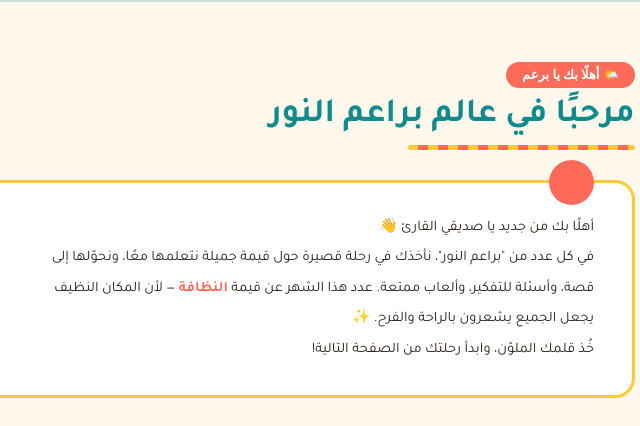
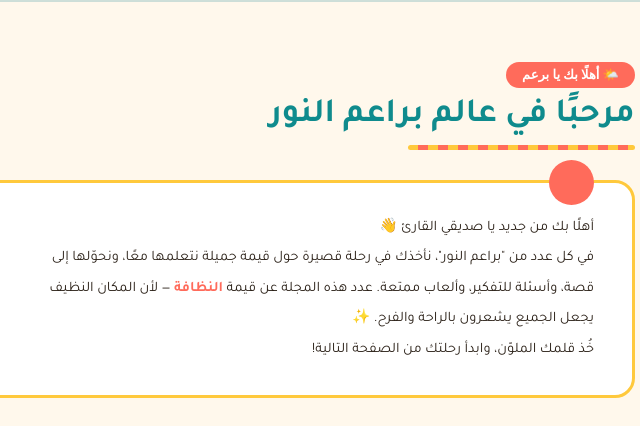
Before and after one commit to saheb-el-kawl-media/baraem-alnour, a plain HTML site: page nadafa.html in a window 1280 px wide. Shown: the part 1233-1659 px from the top of the page, 334-974 px from the left. Drawn offline with Linux system fonts and the light colour scheme; a web font is replaced by a local one.

Commit message:
Add files via upload

```diff
--- a/nadafa.html
+++ b/nadafa.html
@@ -301,7 +301,7 @@
       <div class="welcome-box">
         أهلًا بك من جديد يا صديقي القارئ 👋<br>
         في كل عدد من "براعم النور"، نأخذك في رحلة قصيرة حول قيمة جميلة نتعلمها معًا،
-        ونحوّلها إلى قصة، وأسئلة للتفكير، وألعاب ممتعة. عدد هذا الشهر عن قيمة
+        ونحوّلها إلى قصة، وأسئلة للتفكير، وألعاب ممتعة. عدد هذه المجلة عن قيمة
         <b style="color:var(--coral)">النظافة</b> — لأن المكان النظيف يجعل الجميع يشعرون بالراحة والفرح. ✨<br>
         خُذ قلمك الملوّن، وابدأ رحلتك من الصفحة التالية!
       </div>
```
